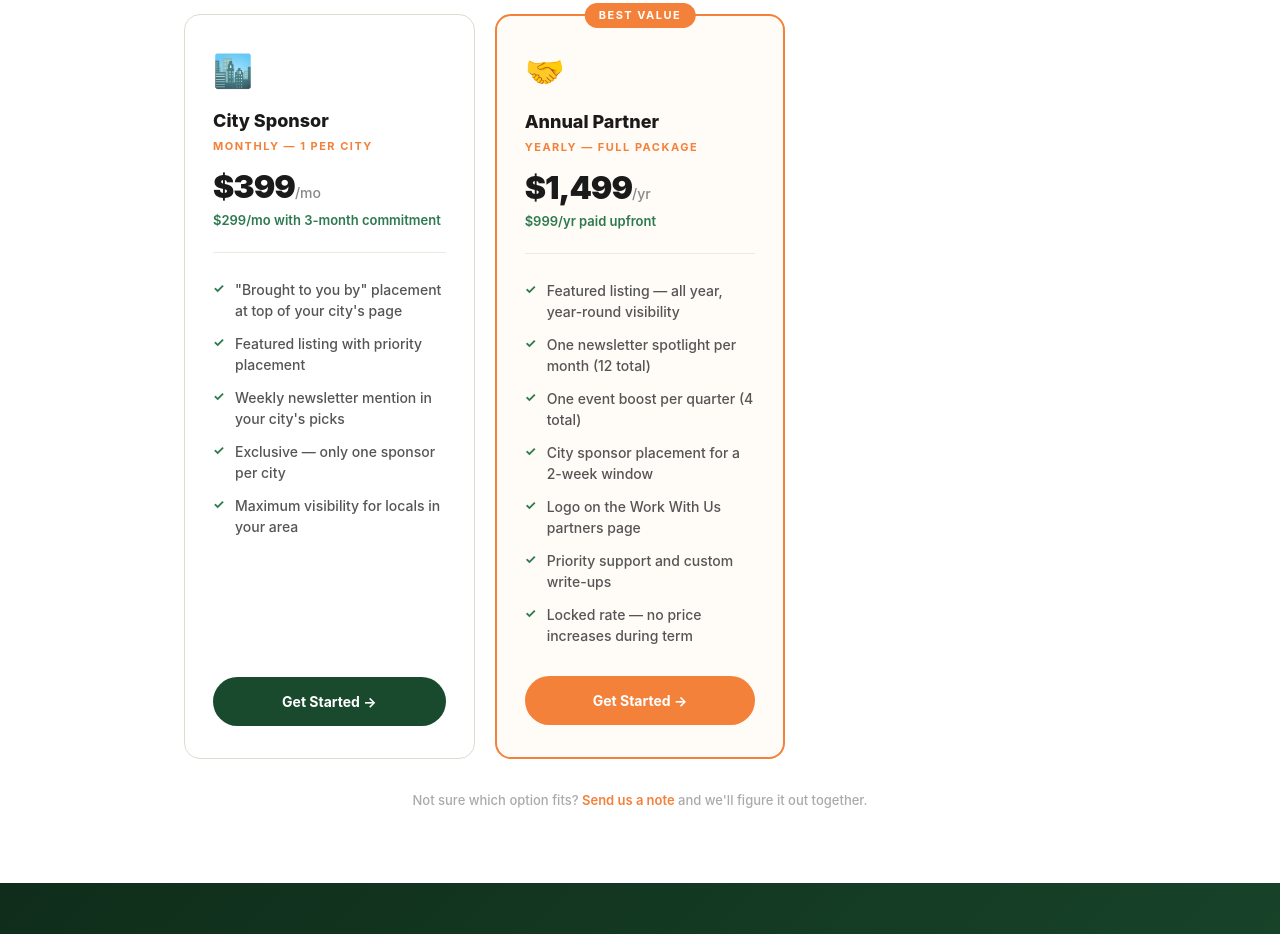
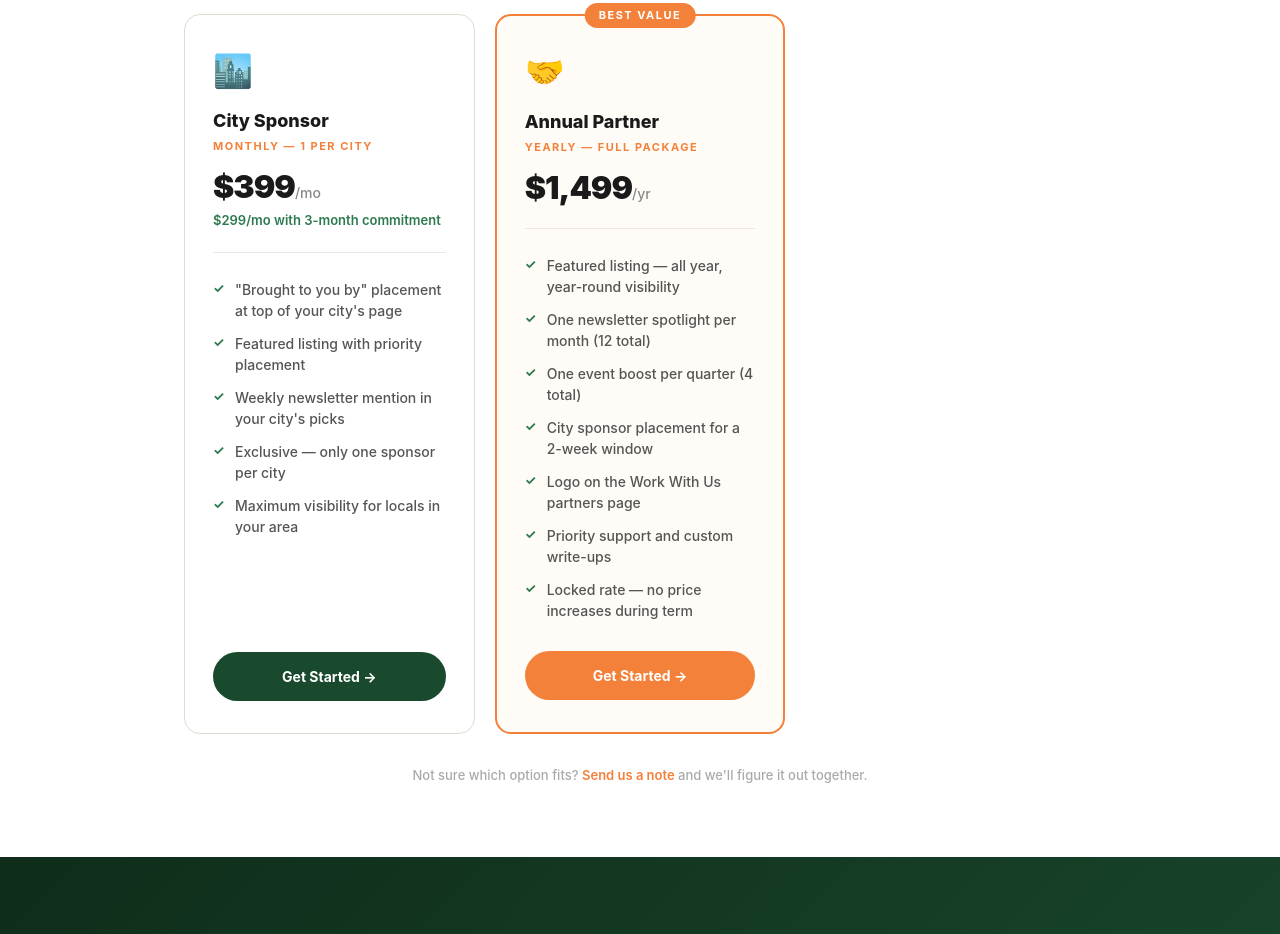
Before and after one commit to theoknox77/the-active-owl, a website: page public/work-with-us.html in a window 1280 px wide. Shown: the part 5581-6515 px from the top of the page. Drawn offline with Linux system fonts and the light colour scheme.

Commit message:
Annual Partner: flat ,499/yr, removed upfront discount

```diff
--- a/public/work-with-us.html
+++ b/public/work-with-us.html
@@ -407,7 +407,6 @@
           <div class="pricing-name">Annual Partner</div>
           <div class="pricing-tag">Yearly — Full Package</div>
           <div class="pricing-price">$1,499<span>/yr</span></div>
-          <div style="font-size:13px;color:#2d7a4f;font-weight:600;margin-top:4px;margin-bottom:2px;">$999/yr paid upfront</div>
           <hr class="pricing-divider">
           <ul class="pricing-features">
             <li>Featured listing — all year, year-round visibility</li>
```
